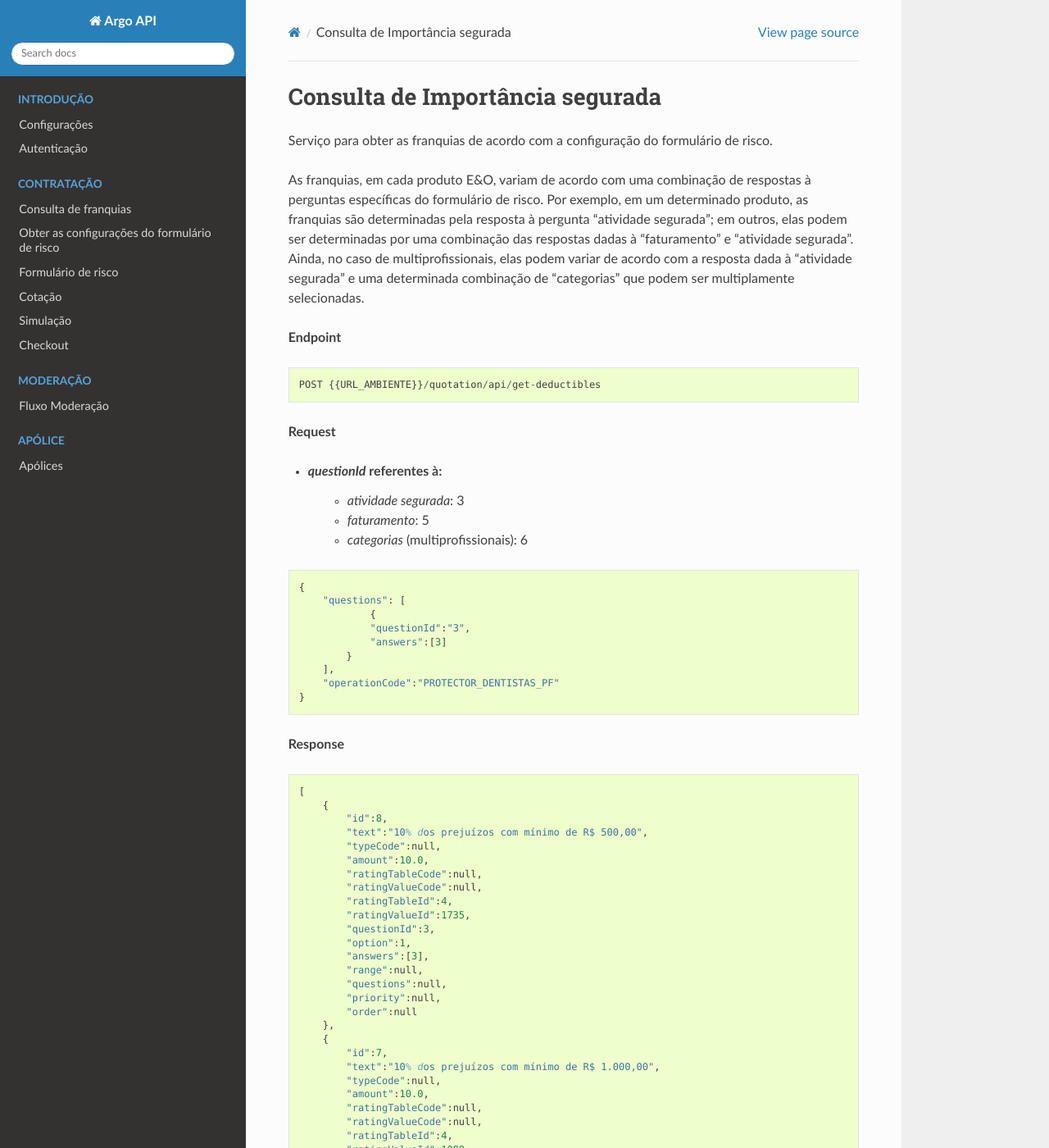
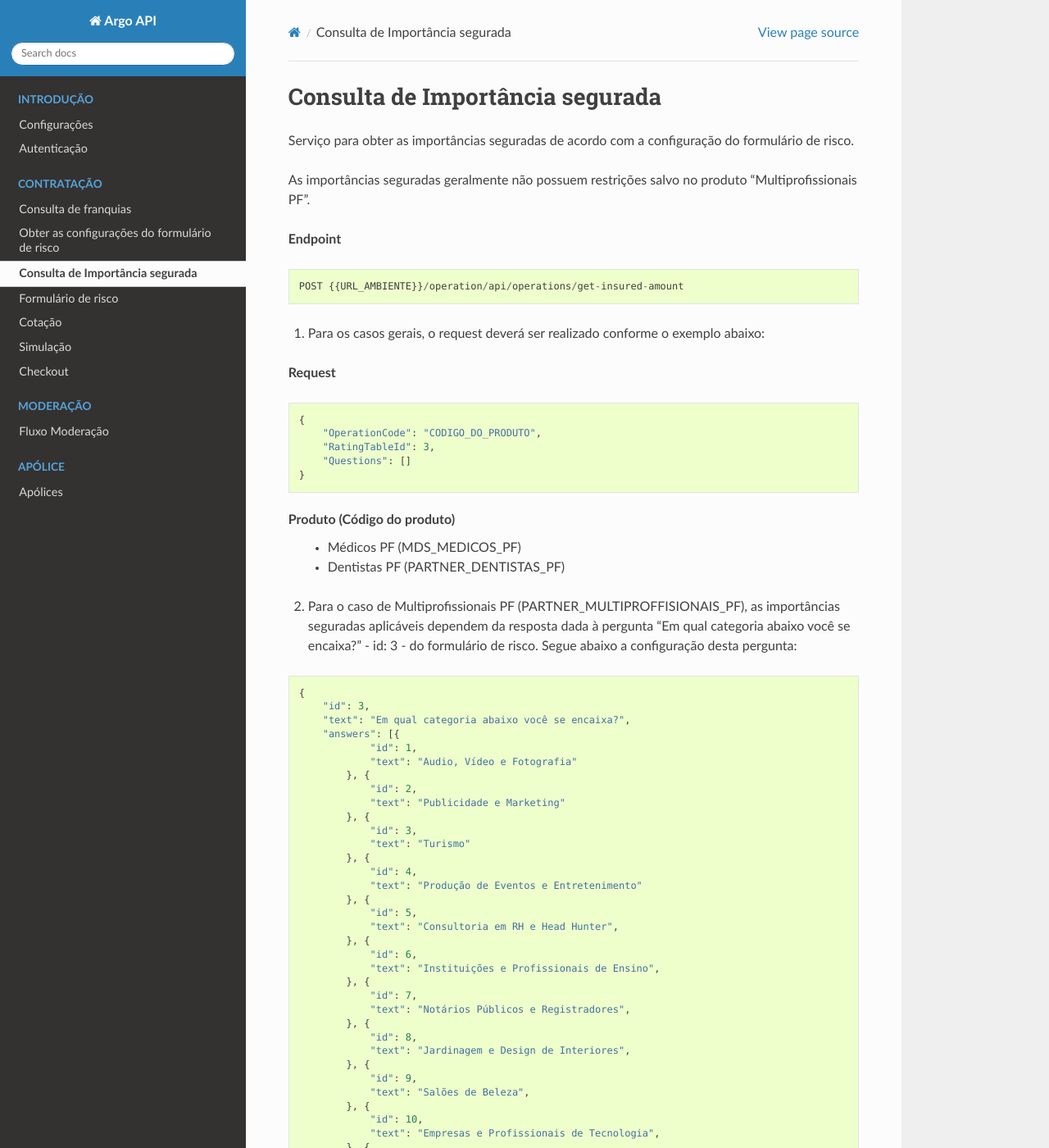
Before and after one commit to trinca137/argodigital-api-doc, a Sphinx documentation site: the page built from docs/insuredAmount.rst, in a window 1280 px wide and 1400 px high. Shown: the whole window at 82% size. Built offline with Sphinx 7.4.7 and the Read the Docs theme 2.0.0, drawn with Linux system fonts in a browser that asks for light colours; some of the changed text lies outside the part shown.

Commit message:
doc de importancia segurada

```diff
--- a/docs/deductibles.rst
+++ b/docs/deductibles.rst
@@ -91,7 +91,7 @@ Dado isso, temos o necessário para a utilização do endpoint para obtenção d
 
 ::
 
-    POST {{URL_AMBIENTE}}/quotation/api/get-deductibles
+    POST {{URL_AMBIENTE}}/operation/api/operations/get-deductibles
 
 **Request**
 
--- a/docs/index.rst
+++ b/docs/index.rst
@@ -18,6 +18,7 @@ Argo API - Documentation (REST API)
    :caption: Contratação
 
    deductibles
+   insuredAmount
    riskform
    quotation
    quick-quote
--- a/docs/insuredAmount.rst
+++ b/docs/insuredAmount.rst
@@ -1,91 +1,130 @@
 Consulta de Importância segurada
 ====================================
 
-Serviço para obter as franquias de acordo com a configuração do formulário de risco.
+Serviço para obter as importâncias seguradas de acordo com a configuração do formulário de risco.
 
-As franquias, em cada produto E&O, variam de acordo com uma combinação de respostas à perguntas específicas do formulário de risco.
-Por exemplo, em um determinado produto, as franquias são determinadas pela resposta à pergunta "atividade segurada"; em outros, elas podem ser determinadas por uma combinação das respostas dadas à "faturamento" e "atividade segurada".
-Ainda, no caso de multiprofissionais, elas podem variar de acordo com a resposta dada à "atividade segurada" e uma determinada combinação de "categorias" que podem ser multiplamente selecionadas.
+As importâncias seguradas geralmente não possuem restrições salvo no produto "Multiprofissionais PF".
 
 **Endpoint**
 
 ::
 
-    POST {{URL_AMBIENTE}}/quotation/api/get-deductibles
+    POST {{URL_AMBIENTE}}/operation/api/operations/get-insured-amount
+
+(1) Para os casos gerais, o request deverá ser realizado conforme o exemplo abaixo:
 
 **Request**
-
-- `questionId` referentes à:
-   - `atividade segurada`: 3
-   - `faturamento`: 5
-   - `categorias` (multiprofissionais): 6
 
 ::
 
     {
-        "questions": [
-                {
-                "questionId":"3",
-                "answers":[3]
+        "OperationCode": "CODIGO_DO_PRODUTO",
+        "RatingTableId": 3,
+        "Questions": []
+    }
+
+
+Produto (Código do produto)
+    - Médicos PF (MDS_MEDICOS_PF)
+    - Dentistas PF (PARTNER_DENTISTAS_PF)
+
+(2) Para o caso de Multiprofissionais PF (PARTNER_MULTIPROFFISIONAIS_PF), as importâncias seguradas aplicáveis dependem da resposta dada à pergunta "Em qual categoria abaixo você se encaixa?" - id: 3 -  do formulário de risco. Segue abaixo a configuração desta pergunta:
+
+::
+
+    {
+        "id": 3,
+        "text": "Em qual categoria abaixo você se encaixa?",
+        "answers": [{
+                "id": 1,
+                "text": "Audio, Vídeo e Fotografia"
+            }, {
+                "id": 2,
+                "text": "Publicidade e Marketing"
+            }, {
+                "id": 3,
+                "text": "Turismo"
+            }, {
+                "id": 4,
+                "text": "Produção de Eventos e Entretenimento"
+            }, {
+                "id": 5,
+                "text": "Consultoria em RH e Head Hunter",
+            }, {
+                "id": 6,
+                "text": "Instituições e Profissionais de Ensino",
+            }, {
+                "id": 7,
+                "text": "Notários Públicos e Registradores",
+            }, {
+                "id": 8,
+                "text": "Jardinagem e Design de Interiores",
+            }, {
+                "id": 9,
+                "text": "Salões de Beleza",
+            }, {
+                "id": 10,
+                "text": "Empresas e Profissionais de Tecnologia",
+            }, {
+                "id": 11,
+                "text": "Síndicos e Administradores de Condomínios"
             }
-        ],
-        "operationCode":"PROTECTOR_DENTISTAS_PF"
+        ]
+    }
+
+Portanto, para obter as importâncias seguradas para "Salões de Beleza", por exemplo, o objeto "Questions" deve ser composto da seguinte forma:
+
+::
+
+    "Questions": [
+        {
+            "id": 3,
+            "answers": [9]
+        }
+    ]
+
+Para "Empresas e Profissionais de Tecnologia"
+
+::
+
+    "Questions": [
+        {
+            "id": 3,
+            "answers": [10]
+        }
+    ]
+
+e assim por diante. A requisição completa nestes casos têm o seguinte modelo:
+
+::
+
+    {
+        "OperationCode": "PARTNER_MULTIPROFFISIONAIS_PF",
+        "RatingTableId": 3,
+        "Questions": [
+            {
+                "id": 3,
+                "answers": [10]
+            }
+        ]
     }
 
 **Response**
+
+O endpoint deverá retornar uma lista de todas as importâncias seguradas aplicáveis ao cenário condizente com o request, seguindo o formato abaixo:
 
 ::
 
     [
         {
-            "id":8,
-            "text":"10% dos prejuízos com mínimo de R$ 500,00",
-            "typeCode":null,
-            "amount":10.0,
-            "ratingTableCode":null,
-            "ratingValueCode":null,
-            "ratingTableId":4,
-            "ratingValueId":1735,
-            "questionId":3,
-            "option":1,
-            "answers":[3],
-            "range":null,
-            "questions":null,
-            "priority":null,
-            "order":null
-        },
-        {
-            "id":7,
-            "text":"10% dos prejuízos com mínimo de R$ 1.000,00",
-            "typeCode":null,
-            "amount":10.0,
-            "ratingTableCode":null,
-            "ratingValueCode":null,
-            "ratingTableId":4,
-            "ratingValueId":1088,
-            "questionId":3,
-            "option":2,
-            "answers":[3],
-            "range":null,
-            "questions":null,
-            "priority":null,
-            "order":null
-        },
-        {
-            "id":9,
-            "text":"10% dos prejuízos com mínimo de R$ 3.500,00",
-            "typeCode":null,
-            "amount":10.0,
-            "ratingTableCode":null,
-            "ratingValueCode":null,
-            "ratingTableId":4,
-            "ratingValueId":1736,
-            "questionId":3,
-            "option":3,
-            "answers":[3],
-            "range":null,
-            "questions":null,
-            "priority":null,
-            "order":null
+            "id": 1,
+            "code": null,
+            "text": "R$ 50.000,00",
+            "documentText": null,
+            "tooltip": null,
+            "ratingValueId": "1399",
+            "ratingValueCode": null,
+            "answerConditions": [],
+            "order": null
         }
     ]
```
